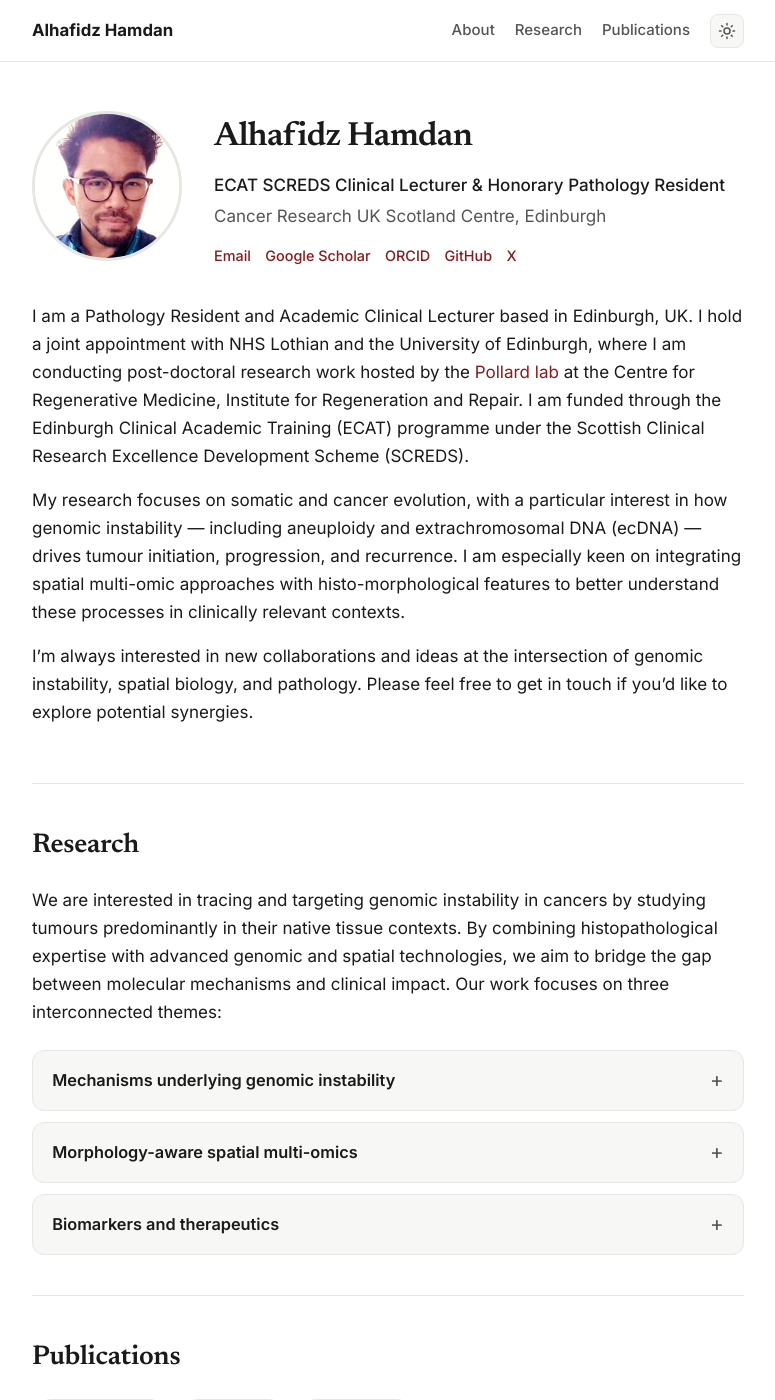
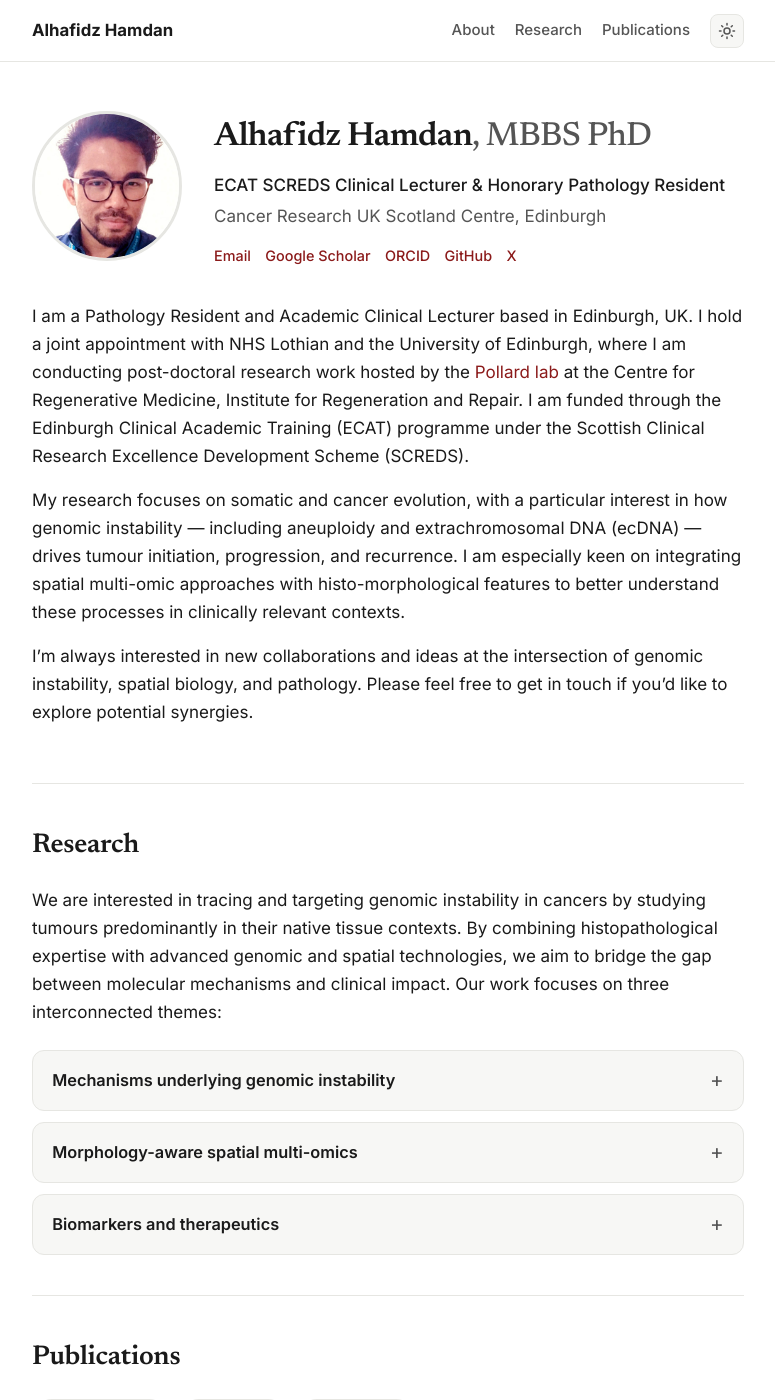
Before and after one commit to alhafidzhamdan/alhafidzhamdan.github.io, a Jekyll site: the page built from index.html, in a window 1280 px wide and 1400 px high. Shown: the whole window, without its empty margins (252-1027 px from the left). Built offline with Jekyll 4.4.1, drawn with Linux system fonts in a browser that asks for light colours; some of the changed text lies outside the part shown.

Commit message:
Add MBBS PhD post-nominals to header; underline author name in publications

```diff
--- a/_config.yml
+++ b/_config.yml
@@ -12,6 +12,7 @@
 # Your details ---------------------------------------------------------------
 author:
   name: Alhafidz Hamdan
+  credentials: MBBS PhD                     # post-nominals shown after the name in the header
   role: ECAT SCREDS Clinical Lecturer & Honorary Pathology Resident
   affiliation: "Cancer Research UK Scotland Centre, Edinburgh"
   email: alhafidz.hamdan@ed.ac.uk          # shown in the Contact section
--- a/assets/css/style.css
+++ b/assets/css/style.css
@@ -233,7 +233,10 @@
   margin: 1.4rem 0 0;
 }
 .pub { margin-bottom: 1.3rem; padding-left: 0.3rem; }
+.hero-text h1 .credentials { font-weight: 500; color: var(--text-soft); }
+
 .pub-title { display: block; font-weight: 600; }
+.pub-authors .me { text-decoration: underline; text-underline-offset: 2px; }
 .pub-title a { color: var(--text); }
 .pub-title a:hover { color: var(--accent); text-decoration: underline; }
 .pub-authors { display: block; color: var(--text-soft); font-size: 0.94rem; }
--- a/index.html
+++ b/index.html
@@ -9,7 +9,7 @@
          onerror="this.style.display='none'">
   </div>
   <div class="hero-text">
-    <h1>{{ site.author.name }}</h1>
+    <h1>{{ site.author.name }}{% if site.author.credentials %}<span class="credentials">, {{ site.author.credentials }}</span>{% endif %}</h1>
     <p class="role">{{ site.author.role }}</p>
     <p class="affiliation">{{ site.author.affiliation }}</p>
 
@@ -124,7 +124,7 @@
     {% for pub in site.data.publications limit: 5 %}
     <li class="pub">
       <span class="pub-title">{% if pub.doi %}<a href="https://doi.org/{{ pub.doi }}" target="_blank" rel="noopener">{{ pub.title }}</a>{% elsif pub.url %}<a href="{{ pub.url }}" target="_blank" rel="noopener">{{ pub.title }}</a>{% else %}{{ pub.title }}{% endif %}</span>
-      <span class="pub-authors">{{ pub.authors }}</span>
+      <span class="pub-authors">{{ pub.authors | replace: 'Hamdan A', '<span class="me">Hamdan A</span>' }}</span>
       <span class="pub-venue">{{ pub.venue }}{% if pub.year %}, {{ pub.year }}{% endif %}.</span>
       {% if pub.pdf %}<span class="pub-links"><a href="{{ pub.pdf | relative_url }}" target="_blank" rel="noopener">PDF</a></span>{% endif %}
     </li>
@@ -138,7 +138,7 @@
       {% for pub in site.data.publications offset: 5 %}
       <li class="pub">
         <span class="pub-title">{% if pub.doi %}<a href="https://doi.org/{{ pub.doi }}" target="_blank" rel="noopener">{{ pub.title }}</a>{% elsif pub.url %}<a href="{{ pub.url }}" target="_blank" rel="noopener">{{ pub.title }}</a>{% else %}{{ pub.title }}{% endif %}</span>
-        <span class="pub-authors">{{ pub.authors }}</span>
+        <span class="pub-authors">{{ pub.authors | replace: 'Hamdan A', '<span class="me">Hamdan A</span>' }}</span>
         <span class="pub-venue">{{ pub.venue }}{% if pub.year %}, {{ pub.year }}{% endif %}.</span>
         {% if pub.pdf %}<span class="pub-links"><a href="{{ pub.pdf | relative_url }}" target="_blank" rel="noopener">PDF</a></span>{% endif %}
       </li>
@@ -154,7 +154,7 @@
       {% for pub in site.data.collaborative %}
       <li class="pub">
         <span class="pub-title">{% if pub.doi %}<a href="https://doi.org/{{ pub.doi }}" target="_blank" rel="noopener">{{ pub.title }}</a>{% elsif pub.url %}<a href="{{ pub.url }}" target="_blank" rel="noopener">{{ pub.title }}</a>{% else %}{{ pub.title }}{% endif %}</span>
-        <span class="pub-authors">{{ pub.authors }}</span>
+        <span class="pub-authors">{{ pub.authors | replace: 'Hamdan A', '<span class="me">Hamdan A</span>' }}</span>
         <span class="pub-venue">{{ pub.venue }}{% if pub.year %}, {{ pub.year }}{% endif %}.</span>
       </li>
       {% endfor %}
```
